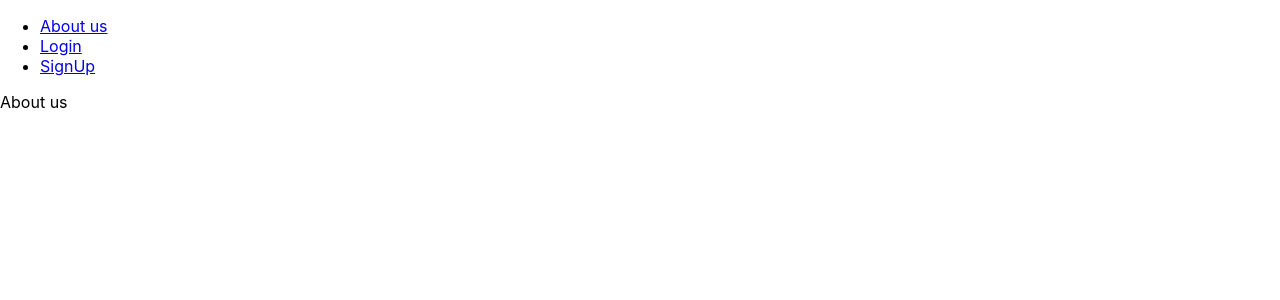
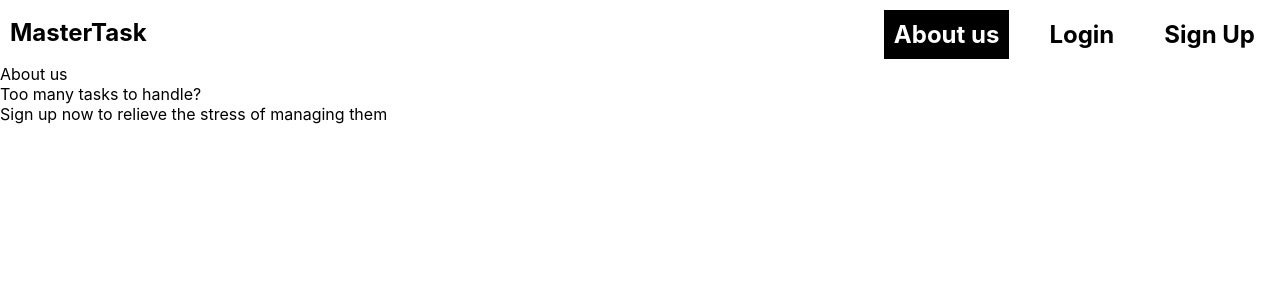
Before and after one commit to KhoaDinhNguyen/ToDoList, a React (Create React App) app: page /#/homepage/aboutUs in a window 1280 px wide. Shown: the top 300 px of the page. Built offline with nearby package versions, Linux system fonts and the light colour scheme.

Commit message:
feat: create style for login page

```diff
--- a/src/app/homepage/AboutUs.js
+++ b/src/app/homepage/AboutUs.js
@@ -7,6 +7,8 @@ function AboutUs() {
                 <title>About Us | ToDo List</title>
             </Helmet>
             <p>About us</p>
+            <p>Too many tasks to handle?</p>
+            <p>Sign up now to relieve the stress of managing them</p>
         </>
     );
 };
--- /dev/null
+++ b/src/app/homepage/Homepage.css
@@ -0,0 +1,61 @@
+* {
+    margin: 0;
+    padding: 0;
+}
+
+#homepage nav {
+    height: 8vh;
+    box-sizing: border-box;
+    background-color: rgba(244, 91, 105);
+    background-color: #fff;
+    display: flex;
+    justify-content: space-between;
+}
+
+#homepage ul {
+    display: flex;
+    justify-content: space-between;
+}
+
+#homepage li {
+    list-style: none;
+    padding: 10px 15px;
+    box-sizing: border-box;
+    margin-top: 10px;
+}
+
+#homepage nav a {
+    font-size: 1.5rem;
+    font-weight: bold;
+    text-decoration: none;
+    box-sizing: border-box;
+    padding: 10px;
+}
+
+#homepage a.match {
+    color: black;
+    color: #ffff;
+    background-color: white;
+    background-color: rgba(244, 91, 105);
+    background-color: black;
+}
+
+#homepage a.noMatch {
+    color: white;
+    color: black;
+    background-color: rgba(244, 91, 105);
+    background-color: white;
+}
+
+#companyName {
+    display: flex;
+    align-items: center;
+}
+
+#companyName p {
+    color: white;
+    color: black;
+    font-size: 1.5rem;
+    font-weight: bold;
+    margin-left: 10px;
+}
--- a/src/app/homepage/Homepage.js
+++ b/src/app/homepage/Homepage.js
@@ -1,17 +1,27 @@
 import { NavLink, Outlet } from "react-router-dom";
+import './Homepage.css'
 
 function HomePage() {
+
+    const linkIsActive = ({isActive}) => {
+        return isActive ? "match" : "noMatch";
+    }
     return(
-        <>
+        <div id="homepage">
             <nav>
-                <ul>
-                    <li><NavLink to="aboutUs">About us</NavLink></li>
-                    <li><NavLink to="login">Login</NavLink></li>
-                    <li><NavLink to="signUp">SignUp</NavLink></li>
-                </ul>
+                <div id="companyName">
+                    <p>MasterTask</p>
+                </div>
+                <div>
+                    <ul>
+                        <li><NavLink to="aboutUs"className={linkIsActive}>About us</NavLink></li>
+                        <li ><NavLink to="login" className={linkIsActive}>Login</NavLink></li>
+                        <li><NavLink to="signUp" className={linkIsActive}>Sign Up</NavLink></li>
+                    </ul>
+                </div>
             </nav>
             <Outlet />
-        </>
+        </div>
     );
 }
 
--- /dev/null
+++ b/src/app/homepage/Login.css
@@ -0,0 +1,133 @@
+#login {
+    background-color: rgba(244, 91, 105);
+    height: 92vh;
+    display: flex;
+    justify-content: center;
+    align-items: center;
+    box-sizing: border-box;
+    margin: 0 auto;
+}
+
+#loginMain {
+    background-color: rgba(244, 91, 105);
+    margin: 0 auto;
+    width: 900px;
+    height: 500px;
+    display: flex;
+    justify-content: space-between;
+    box-sizing: border-box;
+}
+
+#loginSignUp {
+    width: 50%;
+    background-color: white;
+    display: flex;
+    flex-direction: column;
+    justify-content: center;
+    box-sizing: border-box;
+    border-top-left-radius: 20px;
+    border-bottom-left-radius: 20px;
+}
+
+#loginIntro {
+    width: 50%;
+    background-color: white;
+    display: flex;
+    flex-direction: column;
+    justify-content: center;
+    align-items: center;
+    box-sizing: border-box;
+    border-top-right-radius: 20px;
+    border-bottom-right-radius: 20px;
+    border-left: 2px solid grey;
+}
+
+
+.input {
+    width: 360px;
+    box-sizing: border-box;
+    margin: 0 auto;
+    margin-top: 5px;
+}
+
+.input label{
+    display: block;
+    font-weight: bold;
+    font-size: 16px;
+    box-sizing: border-box;
+}
+
+.input input{
+    border-radius: 5px;
+    font-size: 16px;
+    background: #e8e7e7;
+    width: 360px;
+    border: 1px solid #F1F0E8;
+    box-sizing: border-box;
+    padding: 12px;
+    margin: 8px 0;
+}
+
+.input input:focus {
+    border: 1px solid black;
+}
+
+h2 {
+    margin: 0 auto;
+}
+
+#loginSignUp h2 {
+    margin-bottom: 20px;
+    font-weight: 400;
+    font-size: 30px;
+}
+
+#loginForm input[type=submit] {
+    display: block;
+    background-color: rgba(244, 91, 105, 1);
+    width: 360px;
+    padding: 10px;
+    margin: 0 auto;
+    color: white;
+    font-size: 16px;
+    font-weight: bold;
+    border: 1px solid rgba(244, 91, 105, 1);
+    border-radius: 10px;
+    margin-top: 10px;
+}
+
+#loginFormFooter {
+    display: flex;
+    justify-content: flex-end;
+    width: 360px;
+    box-sizing: border-box;
+    margin: 0 auto;
+}
+
+#loginFormFooter a {
+    color: rgba(244, 91, 105, 1);
+    font-size: 16px;
+    text-decoration: none;
+}
+
+#loginFormFooter a:visited {
+    color: rgba(244, 91, 105, 1);
+}
+
+#message {
+    width: 360px;
+    margin: 0 auto;
+    font-weight: 400;
+}
+
+#loginIntro a {
+    color: rgba(244, 91, 105);
+    font-size: 16px;
+    box-sizing: border-box;
+    font-weight: bold;
+    text-decoration: solid;
+    border-radius: 10px;
+    border: 2px solid rgba(244, 91, 105);
+    padding: 10px 20px;
+    margin-top: 15px;
+}
--- a/src/app/homepage/Login.js
+++ b/src/app/homepage/Login.js
@@ -4,13 +4,16 @@ import { fetchSignIn } from "../../features/page/pageAPI";
 import { Helmet } from "react-helmet";
 import { useDispatch } from "react-redux";
 import { profileNameSlice } from "../../features/user/databaseSlice";
+import './Login.css';
 
 function Login() {
     const navigate = useNavigate();
     const [loading, setLoading] = useState(false);
-    const [message, setMessage] = useState("");
+    const [message, setMessage] = useState("NOMESSSAGE");
     const [accountName, setAccountName] = useState("");
     const [password, setPassword] = useState("");
+    const [displayMessage, setDisplayMessage] = useState("hidden");
+
     const dispatch = useDispatch();
 
     const onChangeAccountName = event => { setAccountName(event.target.value); }
@@ -32,6 +35,12 @@ function Login() {
             }
             else {
                 setMessage(response.message);
+                setDisplayMessage('visible');
+
+                setTimeout(() => {
+                    setMessage("NOMESSSAGE");
+                    setDisplayMessage('hidden');
+                }, 5000)
             }
         })
         .catch(err => {
@@ -44,17 +53,36 @@ function Login() {
             <Helmet>
                 <title>Login | ToDo List</title>
             </Helmet>
-            <form onSubmit={onSubmitLogin}>
-                <label htmlFor="accountName">Account name </label>
-                <input name="accountName" id="accountName" type="text" required value={accountName} onChange={onChangeAccountName} autoComplete="on"/>
-                <br></br>
-                <label htmlFor="password">Password </label>
-                <input name="password" id="password" type="password" required value={password} onChange={onChangePassword} autoComplete="off"/>
-                <br></br>
-                <input type="submit" value=" Sign in" />
-            </form>
-            <NavLink to="/homepage/forgetPassword">Forget the password</NavLink>
-            <LoginStatus loading={loading} message={message}/>
+            <div id="login">
+                <div id="loginMain">
+                    <div id="loginSignUp">
+                        <h2>Sign In</h2>
+                        <form onSubmit={onSubmitLogin} id="loginForm">
+                            <div className="input">
+                                <label htmlFor="accountName">Username<span style={{color: "red"}}>&#42;</span></label>
+                                <input name="accountName" id="accountName" type="text" required value={accountName} onChange={onChangeAccountName} autoComplete="off"/>
+                            </div>
+                            <div className="input">
+                                <label htmlFor="password">Password<span style={{color: "red"}}>&#42;</span></label>
+                                <input name="password" id="password" type="password" required value={password} onChange={onChangePassword} autoComplete="off"/>
+                            </div>
+                            <div id="loginFormFooter">
+                                <NavLink to="/homepage/forgetPassword">Forgot password?</NavLink>
+                            </div>
+                            <input type="submit" value="Sign In"/>
+                        </form>
+                        <div id="message" style={{visibility: displayMessage}}>
+                            <LoginStatus loading={loading} message={message}/>
+                        </div>
+                    </div>
+                    <div id="loginIntro">
+                        <h2>Welcome to To-Do List Application</h2>
+                        <p>Organize your tasks effectively</p>
+                        <p>Don't have an account?</p>
+                        <NavLink to="/homepage/signUp">Sign Up</NavLink>
+                    </div>
+                </div>
+            </div>
         </>
     )
 }
@@ -62,9 +90,9 @@ function Login() {
 function LoginStatus(props) {
     const { loading, message } = props;
 
-    if (loading === false) return <p>{message}</p>;
+    if (loading === false) return <p style={{color: "red"}}>&#9432; {message}</p>;
 
-    return <p>...Authenticating</p>;
+    return <p style={{color: "black"}}>...Authenticating</p>;
 }
 
 
```
